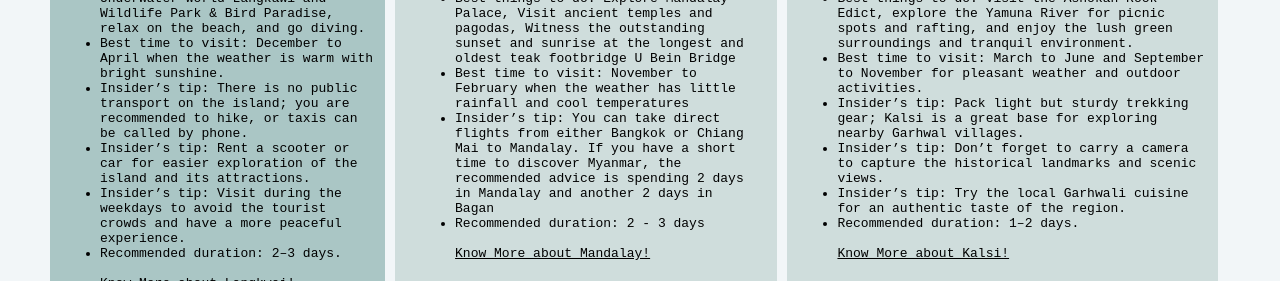
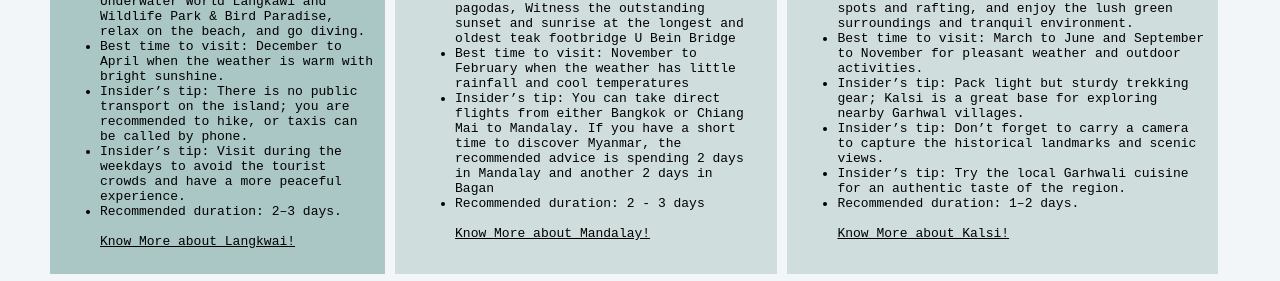
Before and after one commit to lola2607123/travel-express, a plain HTML site: page asia.html in a window 1280 px wide. Shown: the part 1359-1640 px from the top of the page. Drawn offline with Linux system fonts and the light colour scheme.

Commit message:
Update asia.html

```diff
--- a/asia.html
+++ b/asia.html
@@ -123,7 +123,6 @@
 <li>Best things to do: Walk on the Langkawi Sky Bridge, explore Underwater World Langkawi and Wildlife Park & Bird Paradise, relax on the beach, and go diving.</li>
 <li>Best time to visit: December to April when the weather is warm with bright sunshine.</li>
 <li>Insider’s tip: There is no public transport on the island; you are recommended to hike, or taxis can be called by phone.</li>
-<li>Insider’s tip: Rent a scooter or car for easier exploration of the island and its attractions.</li>
 <li>Insider’s tip: Visit during the weekdays to avoid the tourist crowds and have a more peaceful experience.</li>
 <li>Recommended duration: 2–3 days.</li>
 <br>
```
